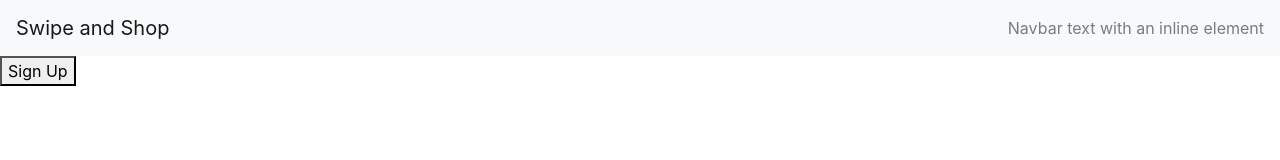
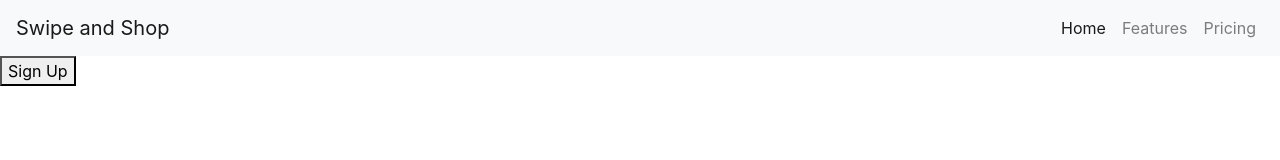
Before and after one commit to GarethWoodman/swipe_and_shop, a React (Create React App) app in the folder client/: page / in a window 1280 px wide. Shown: the top 160 px of the page. Built offline with nearby package versions, Linux system fonts and the light colour scheme.

Commit message:
Adds functionality for collapsable navbar

```diff
--- a/client/src/components/navBar.jsx
+++ b/client/src/components/navBar.jsx
@@ -2,7 +2,12 @@ import React, { Component } from "react";
 // import { Navbar } from "react-bootstrap";
 
 class NavBar extends Component {
-  state = {};
+  state = { isOpen: false };
+
+  toggleCollapse = () => {
+    this.setState({ isOpen: !this.state.isOpen });
+  };
+
   render() {
     return (
       <nav
@@ -20,28 +25,32 @@ class NavBar extends Component {
           aria-controls="navbarText"
           aria-expanded="false"
           aria-label="Toggle navigation"
+          onClick={this.toggleCollapse}
         >
           <span class="navbar-toggler-icon"></span>
         </button>
-        <div class="collapse navbar-collapse" id="navbarText">
-          <ul class="navbar-nav mr-auto">
-            {/* <li class="nav-item active">
+        <div
+          class={(this.state.isOpen ? "" : "collapse ") + "navbar-collapse"}
+          id="navbarText"
+        >
+          <ul class="navbar-nav ml-auto">
+            <li class="nav-item active">
               <a class="nav-link" href="#">
                 Home <span class="sr-only">(current)</span>
               </a>
-            </li> */}
-            {/* <li class="nav-item">
+            </li>
+            <li class="nav-item">
               <a class="nav-link" href="#">
                 Features
               </a>
-            </li> */}
-            {/* <li class="nav-item">
+            </li>
+            <li class="nav-item">
               <a class="nav-link" href="#">
                 Pricing
               </a>
-            </li> */}
+            </li>
           </ul>
-          <span class="navbar-text">Navbar text with an inline element</span>
+          {/* <span class="navbar-text">Navbar text with an inline element</span> */}
         </div>
       </nav>
     );
```
